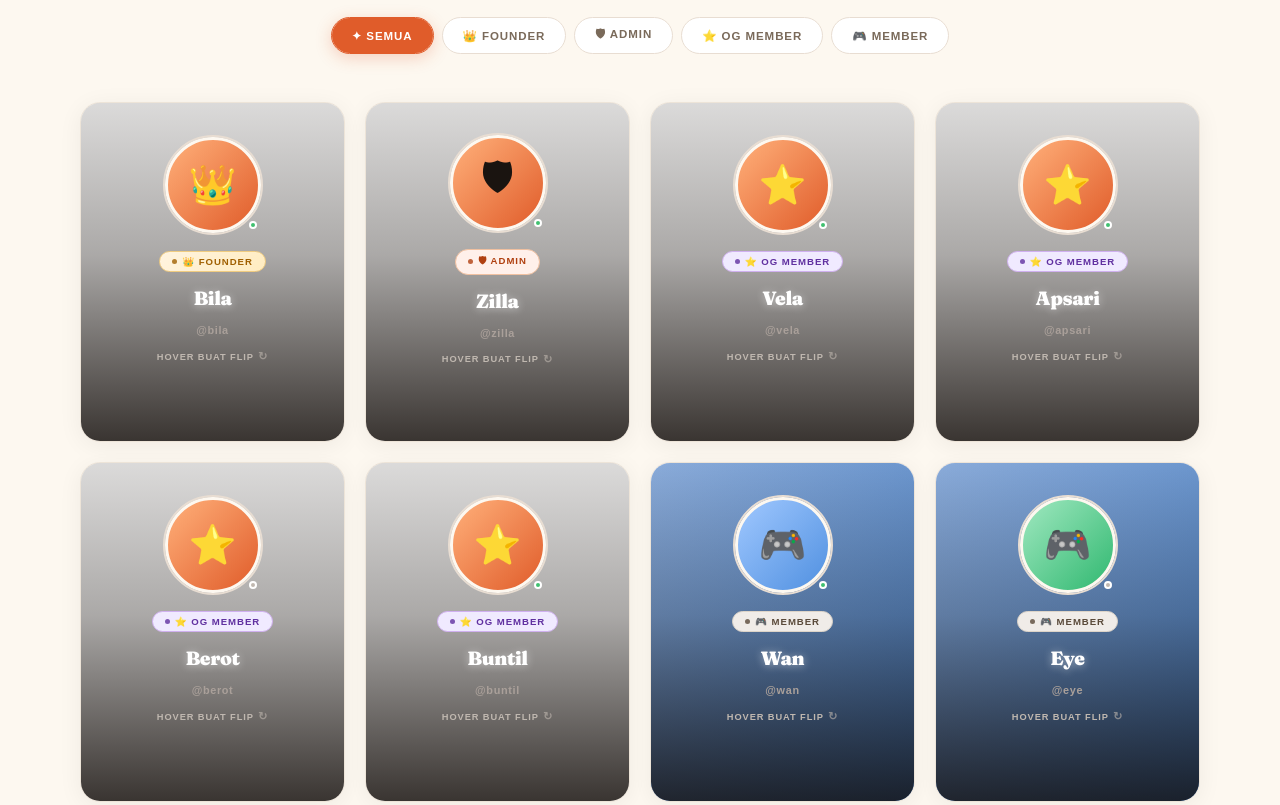
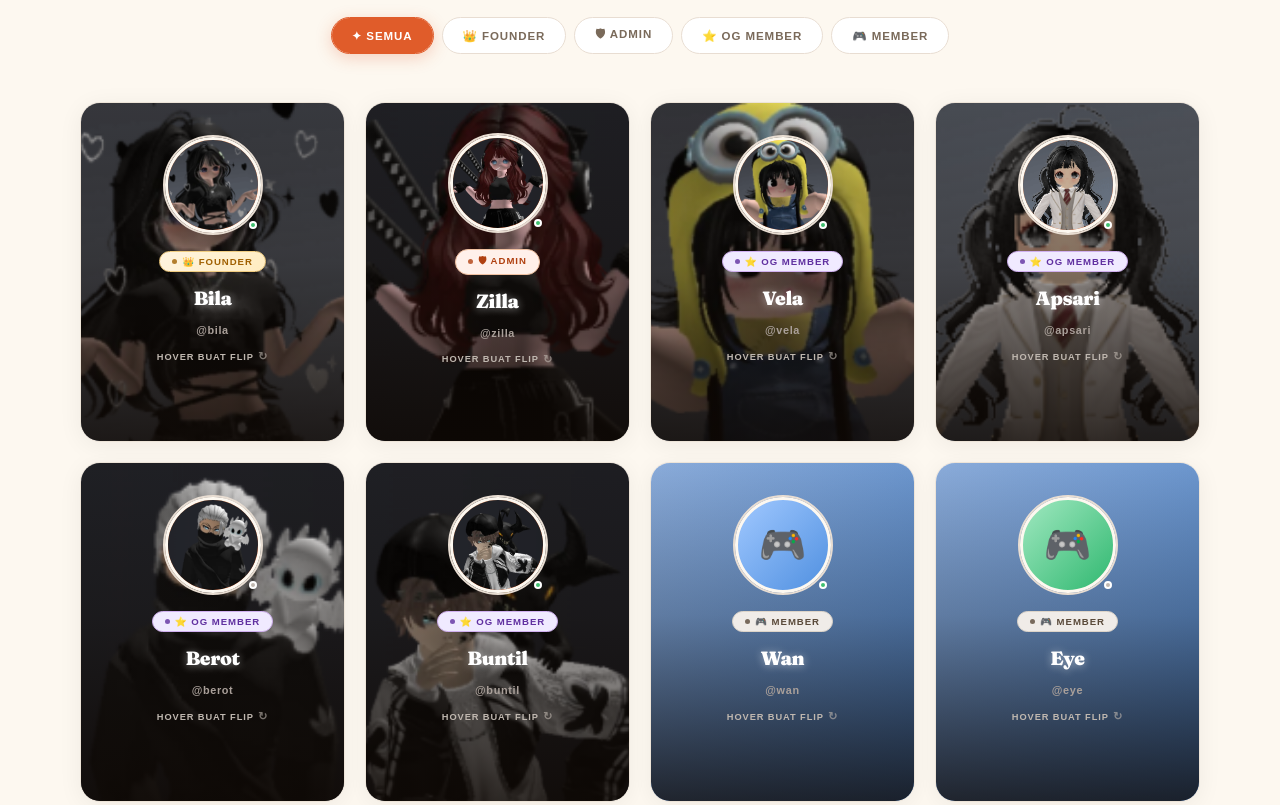
Before and after one commit to Jay-De-Alger-Obelia/Gibah-Online, a plain HTML site: page member.html in a window 1280 px wide. Shown: the part 360-1165 px from the top of the page. Drawn offline with Linux system fonts and the light colour scheme; a web font is replaced by a local one.

Commit message:
Update member.html

```diff
--- a/member.html
+++ b/member.html
@@ -588,10 +588,10 @@ body {
   <div class="flip-card" data-role="founder">
     <div class="flip-card-inner">
       <div class="flip-front">
-        <div class="flip-front-bg" style="--card-bg: url('member/bila.png')"></div>
+        <div class="flip-front-bg" style="--card-bg: url('assets/member/bila.png')"></div>
         <div class="member-avatar-wrap">
           <div class="member-avatar">
-            <img src="member/bila.png" alt="Bila"
+            <img src="assets/member/bila.png" alt="Bila"
                  onerror="this.parentElement.textContent='👑'">
           </div>
           <span class="status-dot online"></span>
@@ -620,10 +620,10 @@ body {
   <div class="flip-card" data-role="admin">
     <div class="flip-card-inner">
       <div class="flip-front">
-        <div class="flip-front-bg" style="--card-bg: url('member/zilla.png')"></div>
+        <div class="flip-front-bg" style="--card-bg: url('assets/member/zilla.png')"></div>
         <div class="member-avatar-wrap">
           <div class="member-avatar">
-            <img src="member/zilla.png" alt="Zilla"
+            <img src="assets/member/zilla.png" alt="Zilla"
                  onerror="this.parentElement.textContent='🛡'">
           </div>
           <span class="status-dot online"></span>
@@ -652,10 +652,10 @@ body {
   <div class="flip-card" data-role="og">
     <div class="flip-card-inner">
       <div class="flip-front">
-        <div class="flip-front-bg" style="--card-bg: url('member/vela.png')"></div>
+        <div class="flip-front-bg" style="--card-bg: url('assets/member/vela.png')"></div>
         <div class="member-avatar-wrap">
           <div class="member-avatar">
-            <img src="member/vela.png" alt="Vela"
+            <img src="assets/member/vela.png" alt="Vela"
                  onerror="this.parentElement.textContent='⭐'">
           </div>
           <span class="status-dot online"></span>
@@ -683,10 +683,10 @@ body {
   <div class="flip-card" data-role="og">
     <div class="flip-card-inner">
       <div class="flip-front">
-        <div class="flip-front-bg" style="--card-bg: url('member/sari.png')"></div>
+        <div class="flip-front-bg" style="--card-bg: url('assets/member/sari.png')"></div>
         <div class="member-avatar-wrap">
           <div class="member-avatar">
-            <img src="member/sari.png" alt="Apsari"
+            <img src="assets/member/sari.png" alt="Apsari"
                  onerror="this.parentElement.textContent='⭐'">
           </div>
           <span class="status-dot online"></span>
@@ -714,10 +714,10 @@ body {
   <div class="flip-card" data-role="og">
     <div class="flip-card-inner">
       <div class="flip-front">
-        <div class="flip-front-bg" style="--card-bg: url('member/berot.png')"></div>
+        <div class="flip-front-bg" style="--card-bg: url('assets/member/berot.png')"></div>
         <div class="member-avatar-wrap">
           <div class="member-avatar">
-            <img src="member/berot.png" alt="Berot"
+            <img src="assets/member/berot.png" alt="Berot"
                  onerror="this.parentElement.textContent='⭐'">
           </div>
           <span class="status-dot offline"></span>
@@ -745,10 +745,10 @@ body {
   <div class="flip-card" data-role="og">
     <div class="flip-card-inner">
       <div class="flip-front">
-        <div class="flip-front-bg" style="--card-bg: url('member/buntil.png')"></div>
+        <div class="flip-front-bg" style="--card-bg: url('assets/member/buntil.png')"></div>
         <div class="member-avatar-wrap">
           <div class="member-avatar">
-            <img src="member/buntil.png" alt="Buntil"
+            <img src="assets/member/buntil.png" alt="Buntil"
                  onerror="this.parentElement.textContent='⭐'">
           </div>
           <span class="status-dot online"></span>
```
